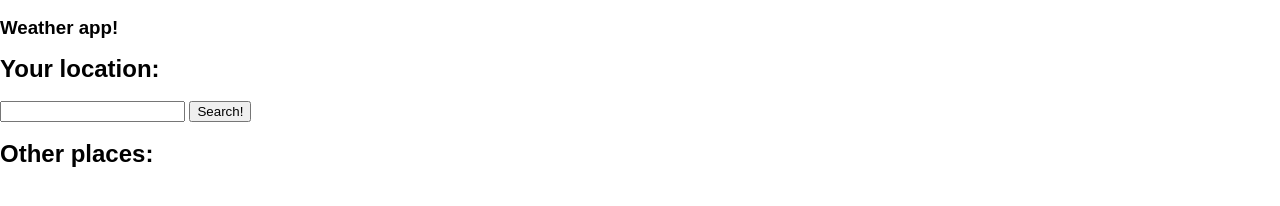
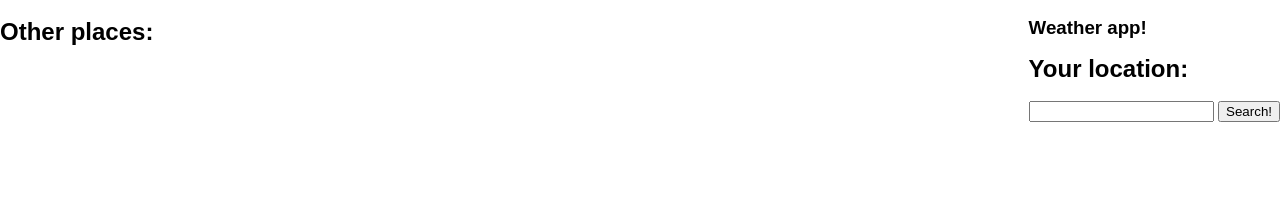
Before and after one commit to ctiller15/weather-site, a website: page public/index.html in a window 1280 px wide. Drawn offline with Linux system fonts and the light colour scheme; some packages are replaced by stand-ins of ours.

Commit message:
add in some basic styling

```diff
--- a/public/screen.css
+++ b/public/screen.css
@@ -12,3 +12,12 @@ body {
   display: flex;
   flex-direction: column-reverse;
 }
+
+
+@media screen and (min-width: 768px) {
+  body {
+    display: flex;
+    flex-direction: row-reverse;
+    justify-content: space-between;
+  }
+}
```
